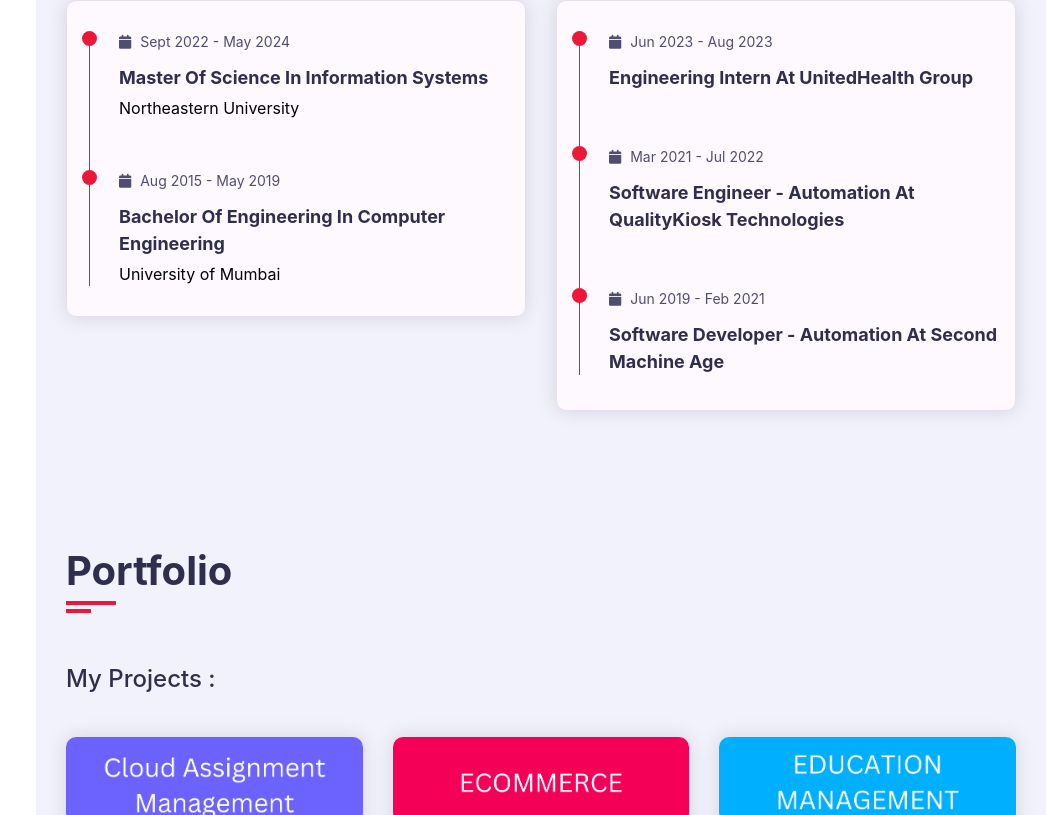
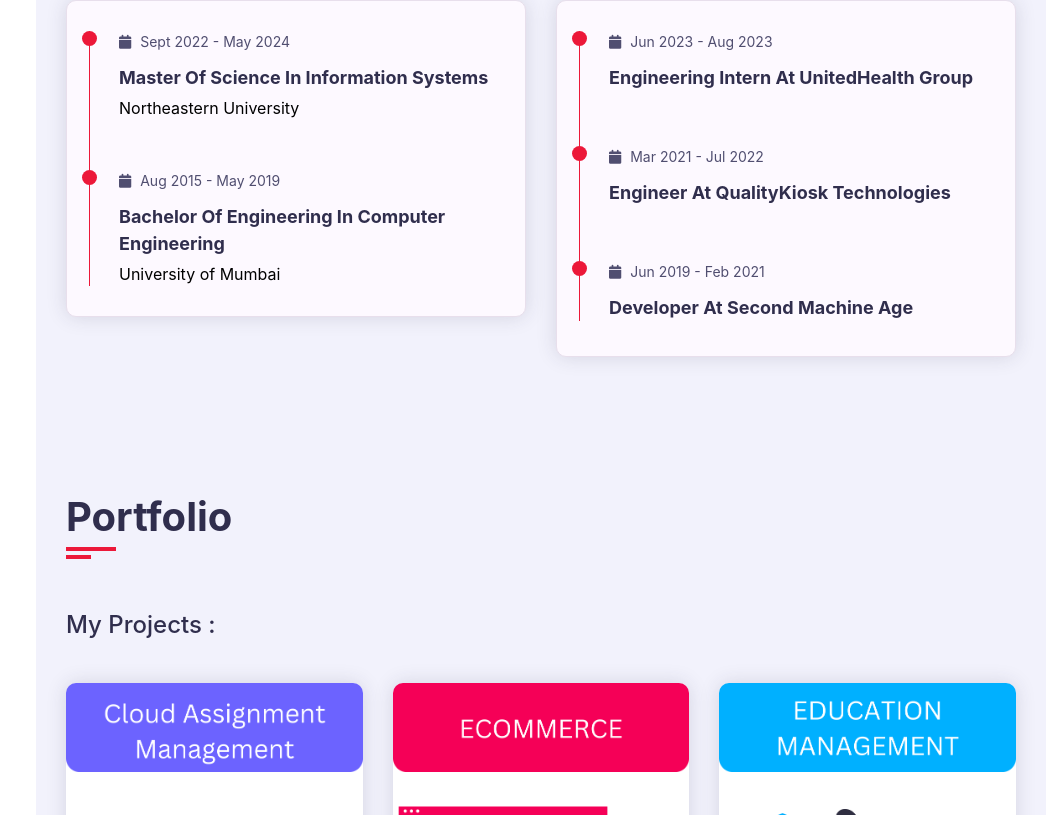
Before and after one commit to navin-sharma12/portfolio, a React (Create React App) app: page / in a window 1280 px wide. Shown: the part 1227-2042 px from the top of the page, without its empty margins (234-1280 px from the left). Built offline with nearby package versions, Linux system fonts and the light colour scheme; some icons are missing; a web font is replaced by a local one.

Commit message:
updated contact and about section

```diff
--- a/src/Components/about.js
+++ b/src/Components/about.js
@@ -67,14 +67,14 @@ export default function About() {
                                                     <h3 className="timeline-date">
                                                         <i className="fa fa-calendar"></i> Mar 2021 - Jul 2022
                                                     </h3>
-                                                    <h4 className="timeline-title">Software Engineer - Automation at QualityKiosk Technologies</h4>
+                                                    <h4 className="timeline-title">Engineer at QualityKiosk Technologies</h4>
                                                 </div>
                                                 <div className="timeline-item">
                                                     <div className="circle-dot"></div>
                                                     <h3 className="timeline-date">
                                                         <i className="fa fa-calendar"></i> Jun 2019 - Feb 2021
                                                     </h3>
-                                                    <h4 className="timeline-title">Software developer - Automation at Second Machine Age</h4>
+                                                    <h4 className="timeline-title">Developer at Second Machine Age</h4>
                                                 </div>
                                             </div>
                                         </div>
--- a/src/Components/contact.js
+++ b/src/Components/contact.js
@@ -76,7 +76,7 @@ export default function Contact() {
                                     </div>
                                     <div className="form-item col-6 padd-15">
                                         <div className="form-group">
-                                            <input type="email" name="user_email" className="form-control" placeholder="Email" required></input>
+                                            <input type="email" name="reply_to" className="form-control" placeholder="Email" required></input>
                                         </div>
                                     </div>
                                 </div>
```
